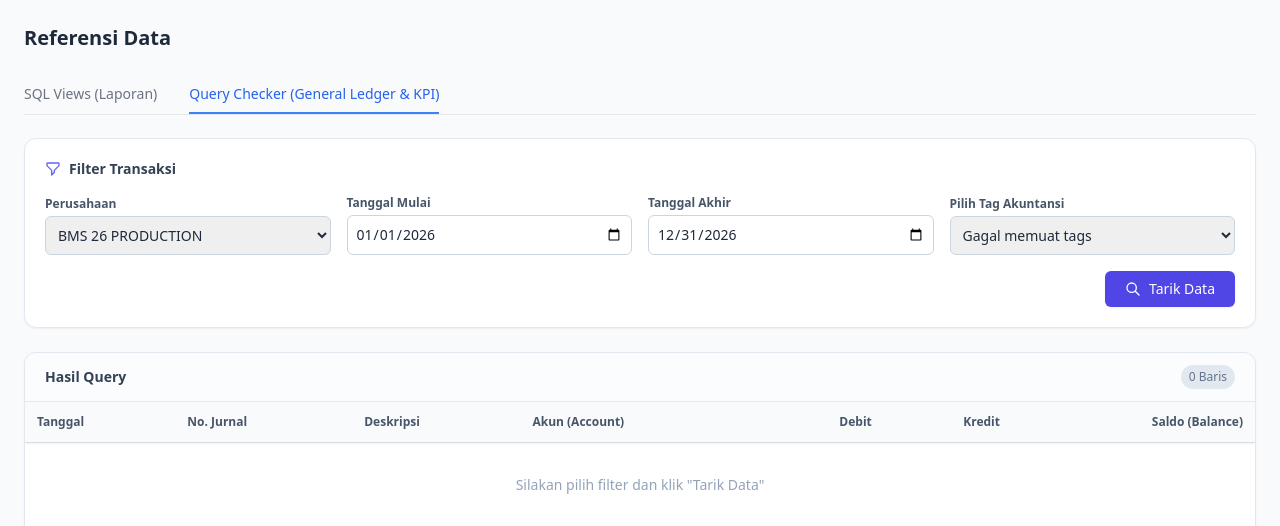
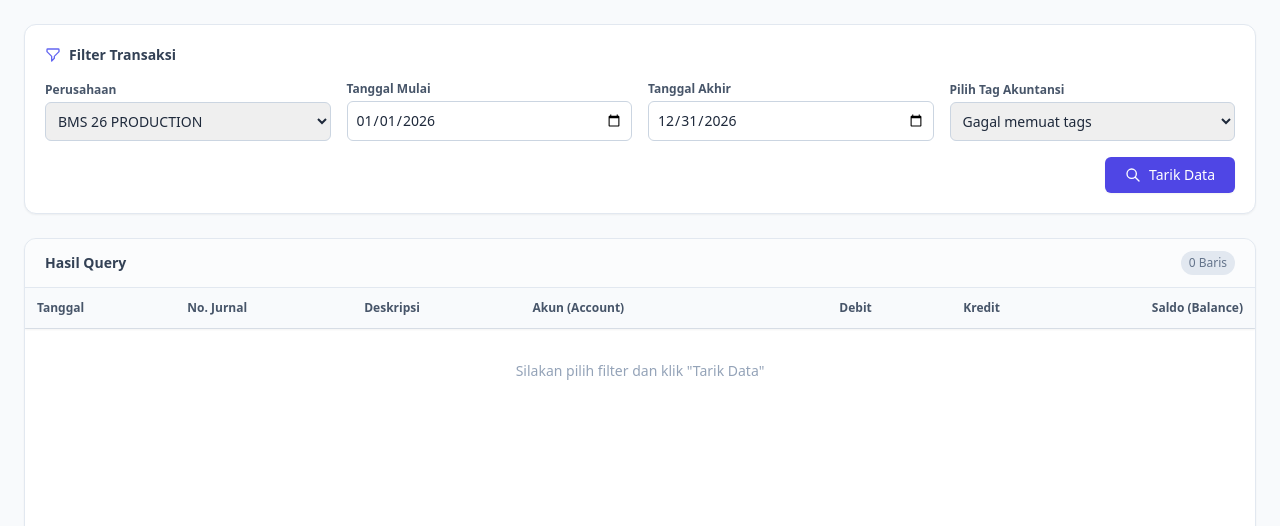
Before and after one commit to nicku-dev/bms-web, a FastAPI app: template app/templates/checker.html in a window 1280 px wide. Shown: the part 61-587 px from the top of the page. Run offline with FastAPI, Linux system fonts and the light colour scheme; the template is opened without the code that fills it, so the values that code supplies are empty; data comes from the database, SQL or seed files in the repository; parts of the project's set-up code (start-up, migrations or seed data) failed here and were passed over; some libraries are stand-ins or nearby versions.

Commit message:
Revert 'feat: move Query Checker as submenu under Referensi Data and add Kapasitas and Trip KPIs'

```diff
--- a/app/main.py
+++ b/app/main.py
@@ -1208,78 +1208,36 @@ async def execute_checker_query(payload: CheckerQuery):
     try:
         engine = ReportEngine(payload.db_name)
 
-        if payload.tag_name == 'KPI_KAPASITAS':
-            query = f"""
-                SELECT
-                    current_date::date as date,
-                    fc.name as move_name,
-                    fv.name as label,
-                    'KPI' as account_code,
-                    'KAPASITAS' as account_name,
-                    'KAPASITAS' as tag_name,
-                    COALESCE(NULLIF(fvm3.cargo_capacity::numeric, 0), NULLIF(fvm.cargo_capacity::numeric, 0), 0) as debit,
-                    0 as credit,
-                    COALESCE(NULLIF(fvm3.cargo_capacity::numeric, 0), NULLIF(fvm.cargo_capacity::numeric, 0), 0) as balance
-                FROM pg.fleet_combination fc
-                JOIN pg.account_analytic_account aaa ON aaa.id = fc.analytic_account_id
-                JOIN pg.fleet_vehicle fv ON fc.primary_ship = fv.id
-                JOIN pg.fleet_vehicle_model fvm ON fv.model_id = fvm.id
-                LEFT JOIN pg.fleet_vehicle fv3 ON fc.secondary_ship = fv3.id
-                LEFT JOIN pg.fleet_vehicle_model fvm3 ON fv3.model_id = fvm3.id
-                ORDER BY fc.name
-            """
-        elif payload.tag_name == 'KPI_TRIP':
-            query = f"""
-                SELECT
-                    am.invoice_date as date,
-                    am.name as move_name,
-                    MAX(so.name) as label,
-                    'KPI' as account_code,
-                    'JUMLAH TRIP' as account_name,
-                    fc.name as tag_name,
-                    1 as debit,
-                    0 as credit,
-                    1 as balance
-                FROM pg.account_move am
-                JOIN pg.account_move_line aml ON am.id = aml.move_id
-                JOIN pg.sale_order_line_invoice_rel sil ON sil.invoice_line_id = aml.id
-                JOIN pg.sale_order_line sol ON sil.order_line_id = sol.id
-                JOIN pg.sale_order so ON so.id = sol.order_id
-                JOIN pg.fleet_combination fc ON fc.id = so.nama_kapal_id
-                WHERE am.state = 'posted'
-                  AND am.invoice_date >= '{payload.date_from}' AND am.invoice_date <= '{payload.date_to}'
-                GROUP BY am.invoice_date, am.name, fc.name, so.fo_number_id
-                ORDER BY am.invoice_date, am.name
-            """
-        else:
-            # Base query for GL
-            query = """
-                SELECT
-                    m.date,
-                    m.name as move_name,
-                    l.name as label,
-                    a.code_store as account_code,
-                    a.name->>'en_US' as account_name,
-                    t.name->>'en_US' as tag_name,
-                    l.debit,
-                    l.credit,
-                    (l.debit - l.credit) as balance
-                FROM pg.account_move_line l
-                JOIN pg.account_move m ON l.move_id = m.id
-                JOIN pg.account_account a ON l.account_id = a.id
-                JOIN pg.account_account_account_tag rel ON a.id = rel.account_account_id
-                JOIN pg.account_account_tag t ON rel.account_account_tag_id = t.id
-                WHERE m.state = 'posted'
-            """
-            # Add date filters
-            query += f" AND m.date >= '{payload.date_from}' AND m.date <= '{payload.date_to}'"
+        # Base query
+        query = """
+            SELECT
+                m.date,
+                m.name as move_name,
+                l.name as label,
+                a.code_store as account_code,
+                a.name->>'en_US' as account_name,
+                t.name->>'en_US' as tag_name,
+                l.debit,
+                l.credit,
+                (l.debit - l.credit) as balance
+            FROM pg.account_move_line l
+            JOIN pg.account_move m ON l.move_id = m.id
+            JOIN pg.account_account a ON l.account_id = a.id
+            JOIN pg.account_account_account_tag rel ON a.id = rel.account_account_id
+            JOIN pg.account_account_tag t ON rel.account_account_tag_id = t.id
+            WHERE m.state = 'posted'
+        """
 
-            # Add tag filter if provided
-            if payload.tag_name:
-                safe_tag = payload.tag_name.replace("'", "''")
-                query += f" AND t.name::VARCHAR LIKE '%\"en_US\": \"{safe_tag}\"%' "
+        # Add date filters
+        query += f" AND m.date >= '{payload.date_from}' AND m.date <= '{payload.date_to}'"
 
-            query += " ORDER BY m.date, m.name"
+        # Add tag filter if provided
+        if payload.tag_name:
+            # We must escape single quotes in tag names just in case
+            safe_tag = payload.tag_name.replace("'", "''")
+            query += f" AND t.name::VARCHAR LIKE '%\"en_US\": \"{safe_tag}\"%' "
+
+        query += " ORDER BY m.date, m.name"
 
         df = engine.conn.execute(query).df()
         engine.close()
--- a/app/templates/checker.html
+++ b/app/templates/checker.html
@@ -39,19 +39,6 @@
     </nav>
 
     <main class="p-6 max-w-[1400px] mx-auto">
-
-        <div class="mb-6">
-            <h2 class="text-xl font-bold text-slate-800 mb-6">Referensi Data</h2>
-            <nav class="-mb-px flex space-x-8 border-b border-gray-200" aria-label="Tabs">
-                <a href="/reference" class="border-transparent text-gray-500 hover:text-gray-700 hover:border-gray-300 whitespace-nowrap py-2 border-b-2 font-medium text-sm">
-                SQL Views (Laporan)
-                </a>
-                <a href="/checker" class="border-blue-500 text-blue-600 whitespace-nowrap py-2 border-b-2 font-medium text-sm" aria-current="page">
-                Query Checker (General Ledger &amp; KPI)
-                </a>
-            </nav>
-        </div>
-
         <!-- Filter Section -->
         <div class="bg-white rounded-xl shadow-sm border border-slate-200 p-5 mb-6">
             <h2 class="text-sm font-bold text-slate-700 mb-4 flex items-center gap-2">
@@ -147,12 +134,6 @@
                 tags.forEach(t => {
                     sel.innerHTML += `<option value="${t}">${t}</option>`;
                 });
-
-                // Add Operational KPIs
-                sel.innerHTML += `<optgroup label="Operasional (KPI)">
-                    <option value="KPI_KAPASITAS">Kapasitas Kapal (BMS/FPS)</option>
-                    <option value="KPI_TRIP">Jumlah Trip (BMS/FPS)</option>
-                </optgroup>`;
             } catch(e) {
                 console.error("Failed to load tags", e);
                 document.getElementById('tag_name').innerHTML = '<option value="">Gagal memuat tags</option>';
```
Also changed, not shown: app/templates/dashboard.html (+7 -1 lines), app/templates/reference.html (+2 -9 lines).
